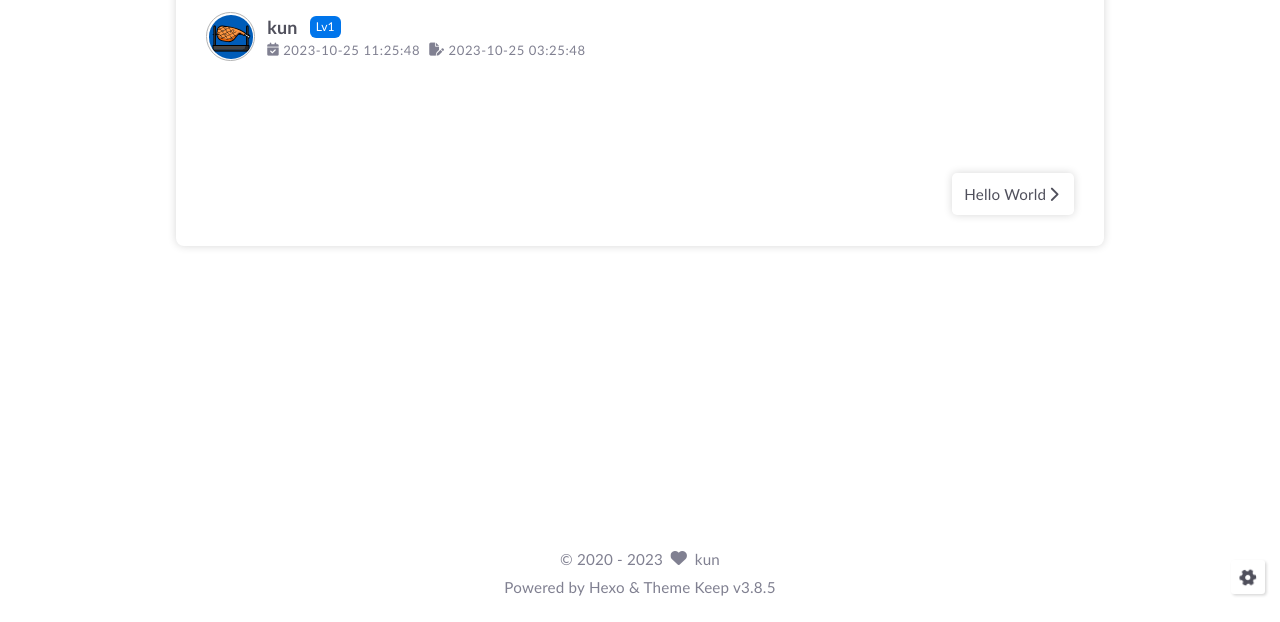
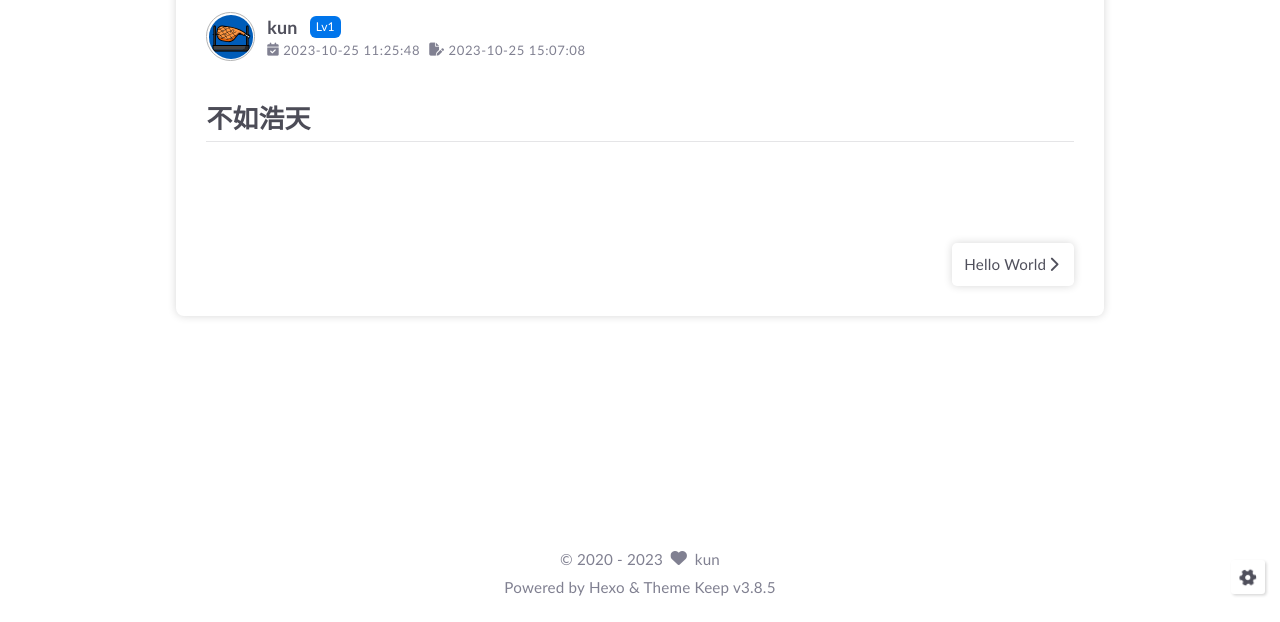
Before and after one commit to Anne-kj/Anne-kj.github.io, a plain HTML site: page 2023/10/25/我的第一篇博客文章/index.html in a window 1280 px wide. Shown: the part 178-800 px from the top of the page. Drawn offline with Linux system fonts and the light colour scheme.

Commit message:
Site updated: 2023-10-25 23:07:26

```diff
--- a/2023/10/25/我的第一篇博客文章/index.html
+++ b/2023/10/25/我的第一篇博客文章/index.html
@@ -182,7 +182,7 @@
 
             <span class="meta-info-item article-update-date">
                 <i class="icon fa-solid fa-file-pen"></i>&nbsp;
-                <span class="pc" data-updated="Wed Oct 25 2023 11:25:48 GMT+0800">2023-10-25 11:25:48</span>
+                <span class="pc" data-updated="Wed Oct 25 2023 23:07:08 GMT+0800">2023-10-25 23:07:08</span>
             </span>
 
 
@@ -207,7 +207,7 @@
                 <div class="article-content keep-markdown-body">
 
 
-
+                    <h2 id="不如浩天"><a href="#不如浩天" class="headerlink" title="不如浩天"></a>不如浩天</h2>
                 </div>
 
 
```
Also changed, not shown: index.html (+2 -2 lines).
